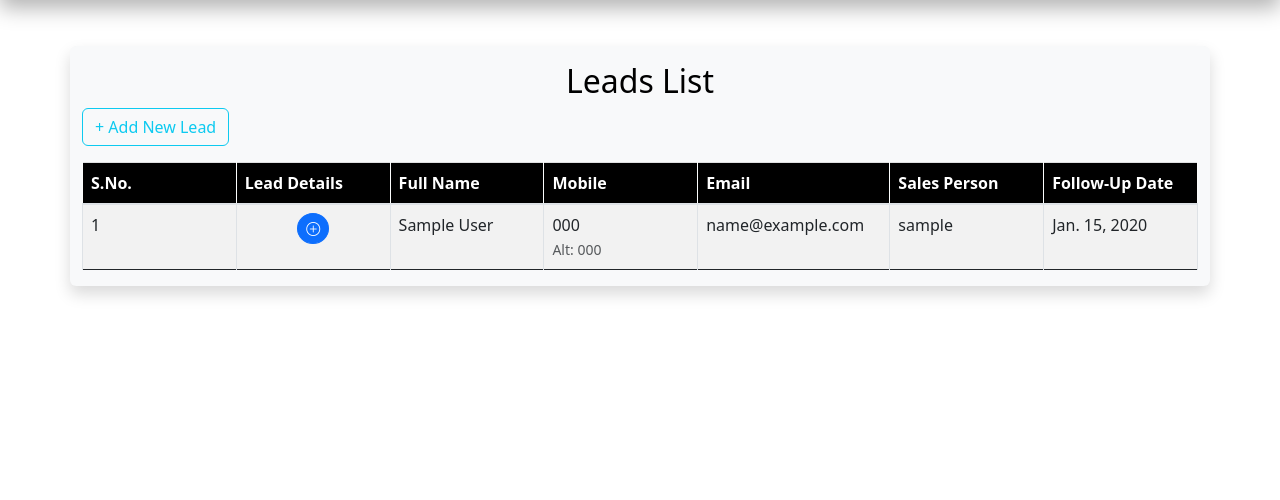
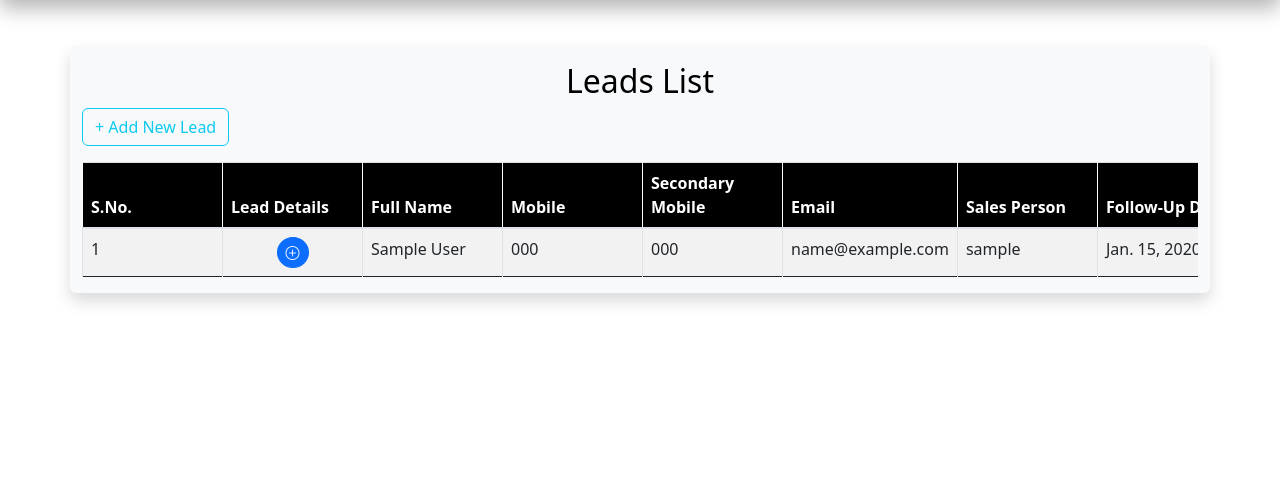
Before and after one commit to teim-projects/KS_NEW, a Django app: page /view-leads/ in a window 1280 px wide. Shown: the part 74-574 px from the top of the page. Run offline with Django 5.2, Linux system fonts and the light colour scheme; a user stored in the database is signed in; tables that the repository leaves empty hold one stand-in row (values such as "Sample post"); parts of the project's set-up code (start-up, migrations or seed data) failed here and were passed over.

Commit message:
Update view_leads.html

```diff
--- a/kushal_stone/kushalapp/templates/view_leads.html
+++ b/kushal_stone/kushalapp/templates/view_leads.html
@@ -63,6 +63,7 @@
                                     <th>Lead Details</th>
                                     <th>Full Name</th>
                                     <th>Mobile</th>
+                                    <th>Secondary Mobile</th>
                                     <th>Email</th>
                                     <th>Sales Person</th>
                                     <th>Follow-Up Date</th>
@@ -81,9 +82,12 @@
                                     <td>{{ lead.full_name }}</td>
                                     <td>
                                         {{ lead.mobile_number }}
-                                        {% if lead.secondary_mobile_number %}
-                                            <br><small class="text-muted">Alt: {{ lead.secondary_mobile_number }}</small>
-                                        {% endif %}
+
+                                    </td>
+                                    <td>
+                                         {{lead.secondary_mobile_number }}
+
+
                                     </td>
                                     <td>{{ lead.email }}</td>
                                     <td>{{ lead.sales_person.username }}</td>
```
